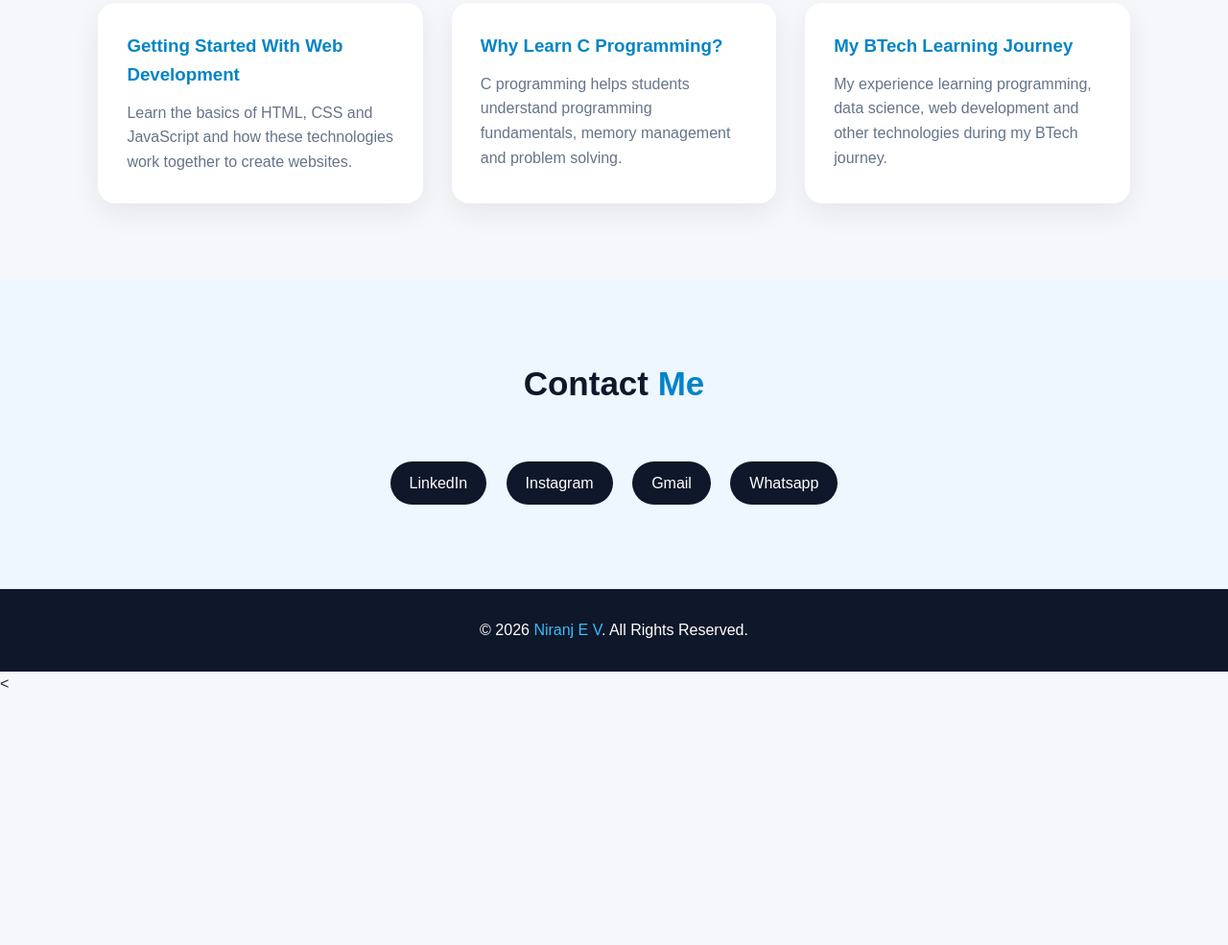
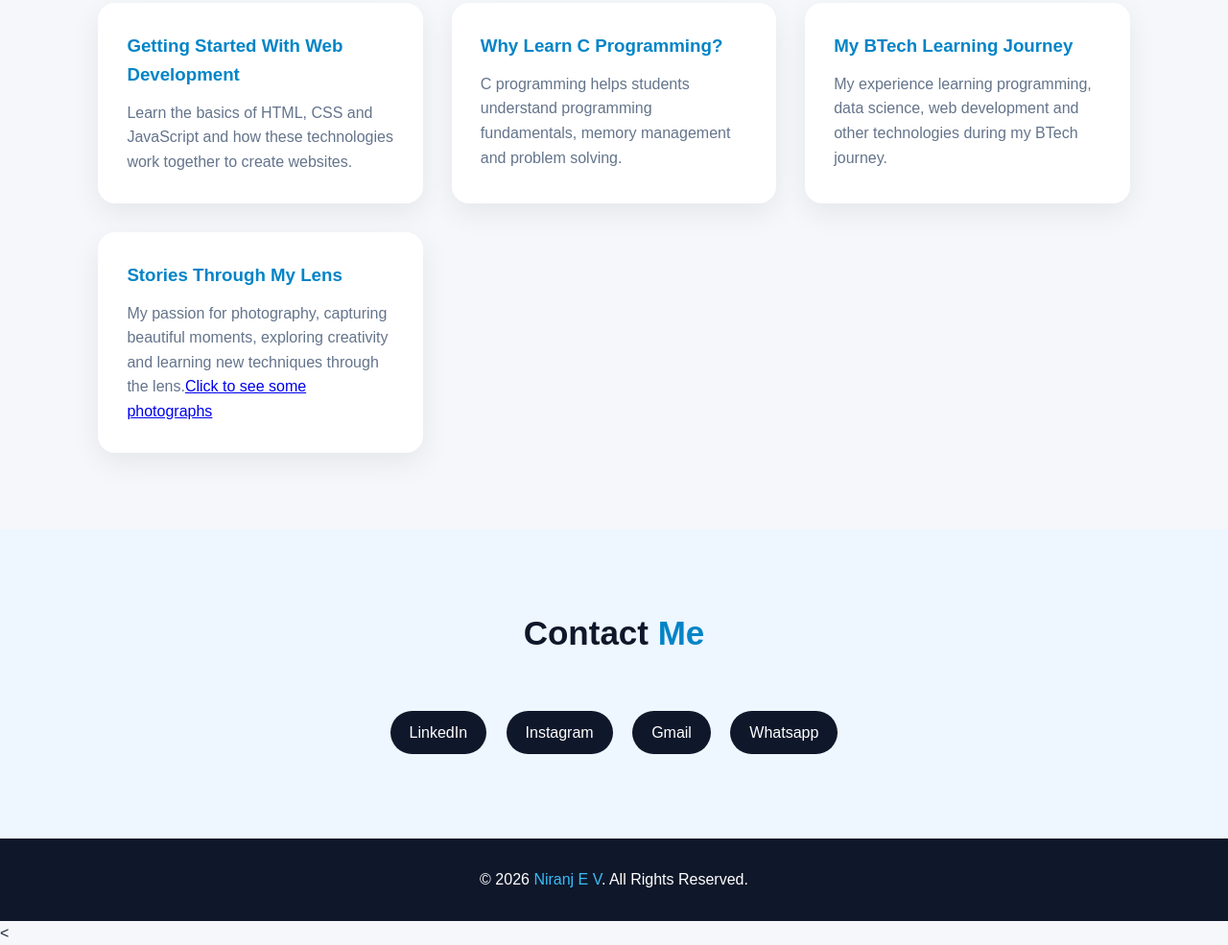
Before and after one commit to niranjev12-del/personal, a plain HTML site: page index.html in a window 1280 px wide. Shown: the part 1994-2979 px from the top of the page at 96% size. Before the commit the page ends 2719 px from the top, so only its background shows below. Drawn offline with Linux system fonts and the light colour scheme.

Commit message:
Update index.html

```diff
--- a/index.html
+++ b/index.html
@@ -752,7 +752,19 @@ footer {
                 </p>
 
             </div>
+           <div class="blog-card">
 
+    <h3>
+        Stories Through My Lens
+    </h3>
+
+    <p>
+        My passion for photography, capturing beautiful moments,
+        exploring creativity and learning new techniques through
+        the lens.<a href="https://drive.google.com/drive/folders/1KkB2ooSLUCMgzp_VtbTsjGkWn5jBeGwe">Click to see some photographs</a>
+    </p>
+
+</div>
         </div>
 
     </section>
```
